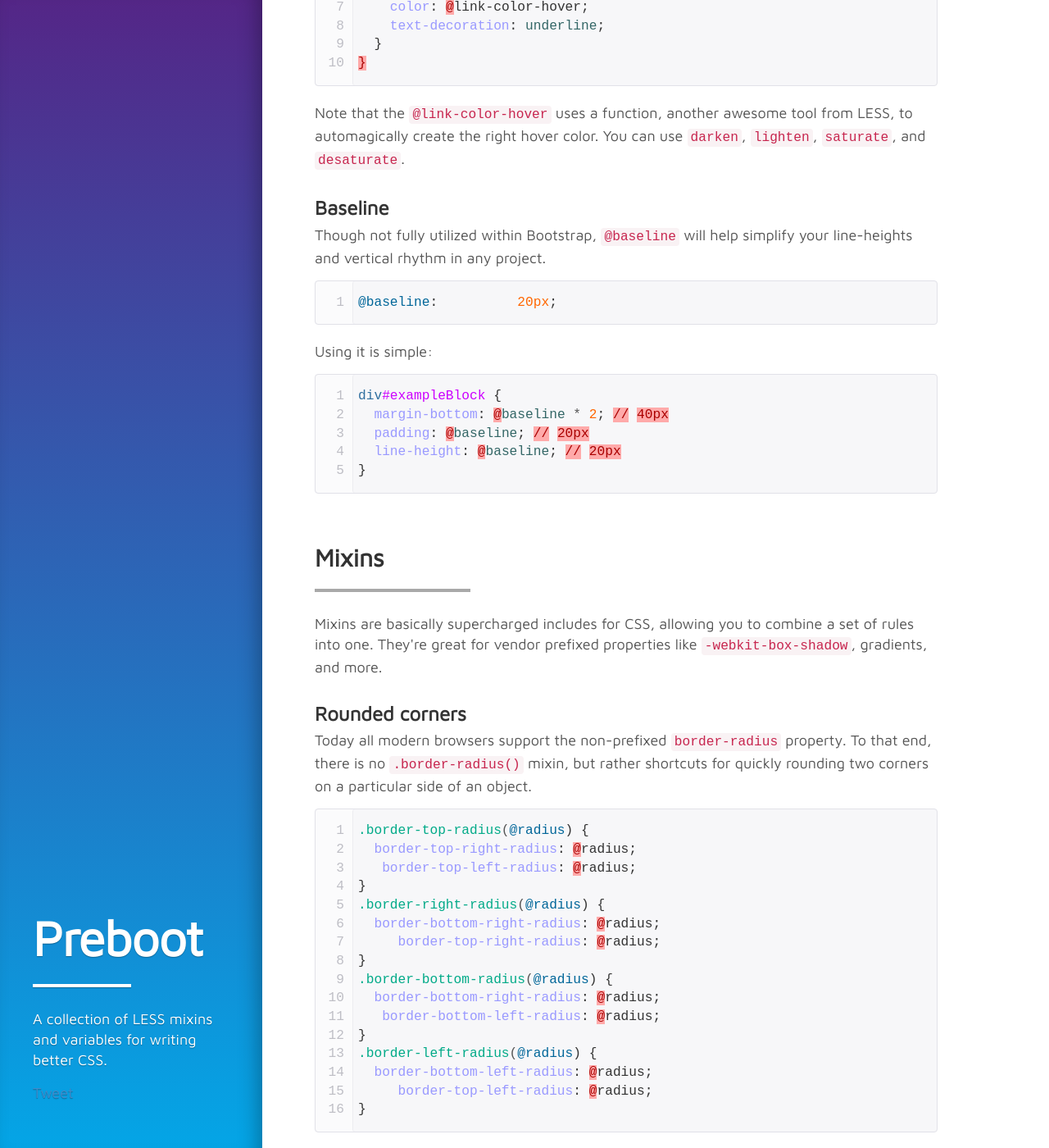
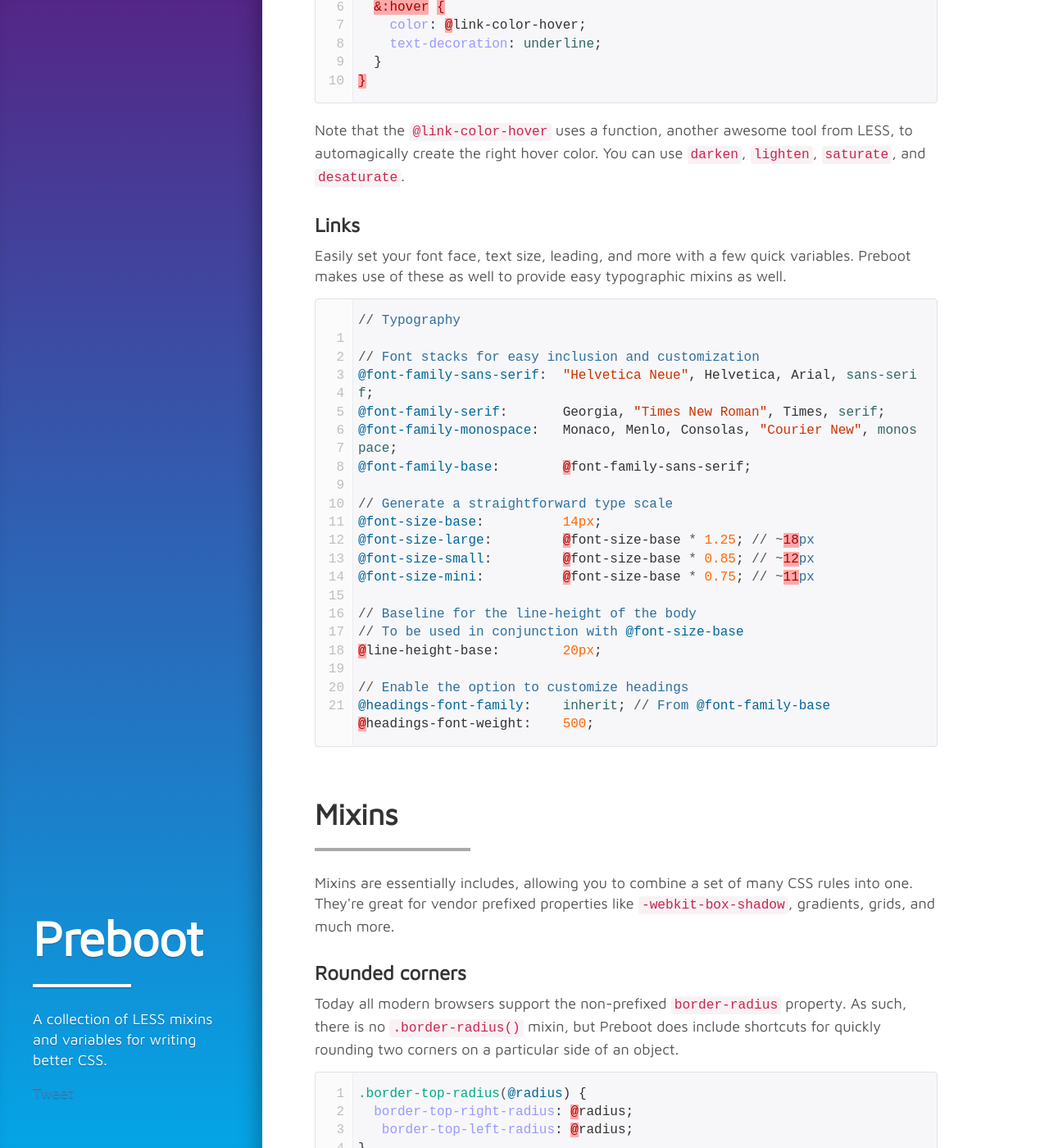
Before and after one commit to mdo/preboot, a Jekyll site: the page built from index.html, in a window 1280 px wide and 1400 px high, scrolled down 2843 px. Shown: the whole window at 82% size. Built offline with Jekyll 4.4.1, drawn with Linux system fonts in a browser that asks for light colours; comment, search, counter and statistics services are not loaded; some of the changed text lies outside the part shown.

Commit message:
start cleaning up mixins docs

```diff
--- a/index.html
+++ b/index.html
@@ -28,7 +28,7 @@
 
 <section id="table-of-contents">
   <h2 class="header-divider">What's included</h2>
-  <p>Here's the rundown of what you can find in Preboot:</p>
+  <p>Here's the rundown of what you can find in Preboot. Peruse or jump right to a section for some lightweight documentation and code snippets.</p>
   <div class="row">
     <div class="grid-6">
       <h3>Variables</h3>
@@ -36,22 +36,22 @@
         <li><a href="#variables-colors">Color</a></li>
         <li><a href="#variables-scaffolding">Scaffolding</a></li>
         <li><a href="#variables-links">Links</a></li>
-        <!-- <li><a href="#baseline">Baseline</a></li> -->
+        <li><a href="#variables-typography">Typography</a></li>
       </ul>
     </div>
     <div class="grid-6">
       <h3>Mixins</h3>
       <ul>
-        <li><a href="#rounded-corners">Rounded corners</a></li>
-        <li><a href="#box-shadow">Box shadows</a></li>
-        <li><a href="#gradients">Gradients</a></li>
-        <li><a href="#transitions">Transitions</a></li>
-        <li><a href="#clearfix">Clearfix</a></li>
-        <li><a href="#translucency">Translucency</a></li>
-        <li><a href="#font-stacks">Font Stacks</a></li>
-        <li><a href="#grid">Grid System</a></li>
-        <li><a href="#helpers">Helpers</a></li>
-        <li><a href="#flexbox">Flexible Box Module</a></li>
+        <li><a href="#mixins-rounded-corners">Rounded corners</a></li>
+        <li><a href="#mixins-box-shadow">Box shadows</a></li>
+        <li><a href="#mixins-gradients">Gradients</a></li>
+        <li><a href="#mixins-transitions">Transitions</a></li>
+        <li><a href="#mixins-clearfix">Clearfix</a></li>
+        <li><a href="#mixins-translucency">Translucency</a></li>
+        <li><a href="#mixins-font-stacks">Font Stacks</a></li>
+        <li><a href="#mixins-grid">Grid System</a></li>
+        <li><a href="#mixins-helpers">Helpers</a></li>
+        <li><a href="#mixins-flexbox">Flexible Box Module</a></li>
       </ul>
     </div>
   </div>
@@ -61,7 +61,7 @@
 
 <section>
   <h2 class="header-divider" id="variables">Variables</h2>
-  <p>Variables have never existed in CSS, but with LESS, they're all up in da club. Bootstrap includes a set of great colors perfect for just about any project as an example of how to use variables.</p>
+  <p>Variables still don't exist in CSS, but they do in LESS and other CSS preprocessors. Preboot includes a several groups of meaningful and useful variables for any project.</p>
 
   <h3 id="variables-color">Colors</h3>
   <p>Easily make use of two color schemes included in Preboot: grayscale and semantic. Grayscale colors provide quick access to shades of black (in increments of 10%) while semantic include various colors assigned to semantic values.</p>
@@ -150,29 +150,43 @@
 {% endhighlight %}
   <p>Note that the <code>@link-color-hover</code> uses a function, another awesome tool from LESS, to automagically create the right hover color. You can use <code>darken</code>, <code>lighten</code>, <code>saturate</code>, and <code>desaturate</code>.</p>
 
-  <h3 id="baseline">Baseline</h3>
-  <p>Though not fully utilized within Bootstrap, <code>@baseline</code> will help simplify your line-heights and vertical rhythm in any project.</p>
+  <h3 id="variables-typography">Links</h3>
+  <p>Easily set your font face, text size, leading, and more with a few quick variables. Preboot makes use of these as well to provide easy typographic mixins as well.</p>
 {% highlight css linenos %}
-@baseline:          20px;
+// Typography
+
+// Font stacks for easy inclusion and customization
+@font-family-sans-serif:  "Helvetica Neue", Helvetica, Arial, sans-serif;
+@font-family-serif:       Georgia, "Times New Roman", Times, serif;
+@font-family-monospace:   Monaco, Menlo, Consolas, "Courier New", monospace;
+@font-family-base:        @font-family-sans-serif;
+
+// Generate a straightforward type scale
+@font-size-base:          14px;
+@font-size-large:         @font-size-base * 1.25; // ~18px
+@font-size-small:         @font-size-base * 0.85; // ~12px
+@font-size-mini:          @font-size-base * 0.75; // ~11px
+
+// Baseline for the line-height of the body
+// To be used in conjunction with @font-size-base
+@line-height-base:        20px;
+
+// Enable the option to customize headings
+@headings-font-family:    inherit; // From @font-family-base
+@headings-font-weight:    500;
 {% endhighlight %}
-  <p>Using it is simple:</p>
-{% highlight css linenos %}
-div#exampleBlock {
-  margin-bottom: @baseline * 2; // 40px
-  padding: @baseline; // 20px
-  line-height: @baseline; // 20px
-}
-{% endhighlight %}
-    </section>
+
+
+</section>
+
 
 
     <section id="mixins">
       <h2 class="header-divider">Mixins</h2>
-      <p>Mixins are basically supercharged includes for CSS, allowing you to combine a set of rules into one. They're great for vendor prefixed properties like <code>-webkit-box-shadow</code>, gradients, and more.</p>
+      <p>Mixins are essentially includes, allowing you to combine a set of many CSS rules into one. They're great for vendor prefixed properties like <code>-webkit-box-shadow</code>, gradients, grids, and much more.</p>
 
-      <h3 id="rounded-corners">Rounded corners</h3>
-      <p>Today all modern browsers support the non-prefixed <code>border-radius</code> property. To that end, there is no <code>.border-radius()</code> mixin, but rather shortcuts for quickly rounding two corners on a particular side of an object.</p>
-
+      <h3 id="mixins-rounded-corners">Rounded corners</h3>
+      <p>Today all modern browsers support the non-prefixed <code>border-radius</code> property. As such, there is no <code>.border-radius()</code> mixin, but Preboot does include shortcuts for quickly rounding two corners on a particular side of an object.</p>
 {% highlight css linenos %}
 .border-top-radius(@radius) {
   border-top-right-radius: @radius;
@@ -192,17 +206,17 @@
 }
 {% endhighlight %}
 
-      <h3 id="box-shadow">Box (Drop) shadows</h3>
-      <p>Give any element some depth in all the best browsers with a single rule. Be sure to use RGBA colors in your box shadows so they blend as seamlessly as possible with backgrounds.</p>
-
+      <h3 id="mixins-box-shadow">Box (Drop) shadows</h3>
+      <p>If your target audience is using the latest and greatest browsers and devices, be sure to just use the <code>box-shadow</code> property on it's own. If you need support for older Android (pre-v4) and iOS devices (pre-iOS 5), use of the mixin to pick up the required <code>-webkit</code> prefix.</p>
+      <p>Be sure to use RGBA colors in your box shadows so they blend as seamlessly as possible with backgrounds.</p>
 {% highlight css linenos %}
 .box-shadow(@shadow: 0 1px 3px rgba(0,0,0,.25)) {
   -webkit-box-shadow: @shadow;
-  box-shadow: @shadow;
+          box-shadow: @shadow;
 }
 {% endhighlight %}
 
-      <h3 id="gradients">Gradients</h3>
+      <h3 id="mixins-gradients">Gradients</h3>
       <p>Take any two colors and turn them into a most bodacious gradient of awesome. They even work with preset variables (see below) and RGBA colors. You can use vertical or horizontal gradients with the following lines of code:</p>
 {% highlight css linenos %}
 #gradient > .vertical(#333,#000);
--- a/less/docs.less
+++ b/less/docs.less
@@ -49,17 +49,16 @@
   color: #333;
 }
 h1 {
-  font-size: 50px;
+  font-size: 48px;
 }
 h2 {
-  font-size: 30px;
+  font-size: 36px;
 }
 h3 {
   font-size: 24px;
-  margin-bottom: 6px;
 }
 h4 {
-  font-size: 20px;
+  font-size: 18px;
   margin-bottom: 0;
 }
 p {
@@ -128,6 +127,7 @@
 .highlight pre {
   padding: 0;
   margin-bottom: 0;
+  font-size: 16px;
   background-color: transparent;
   border: 0;
 }
```
